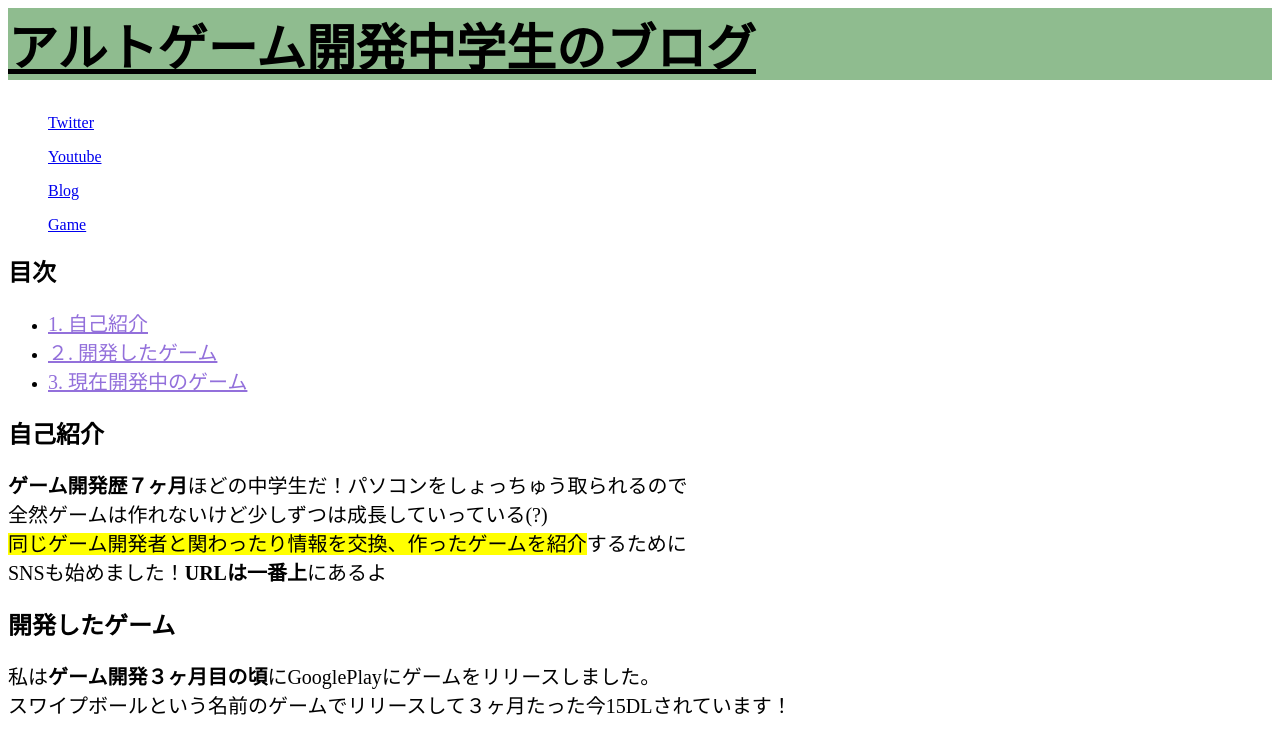
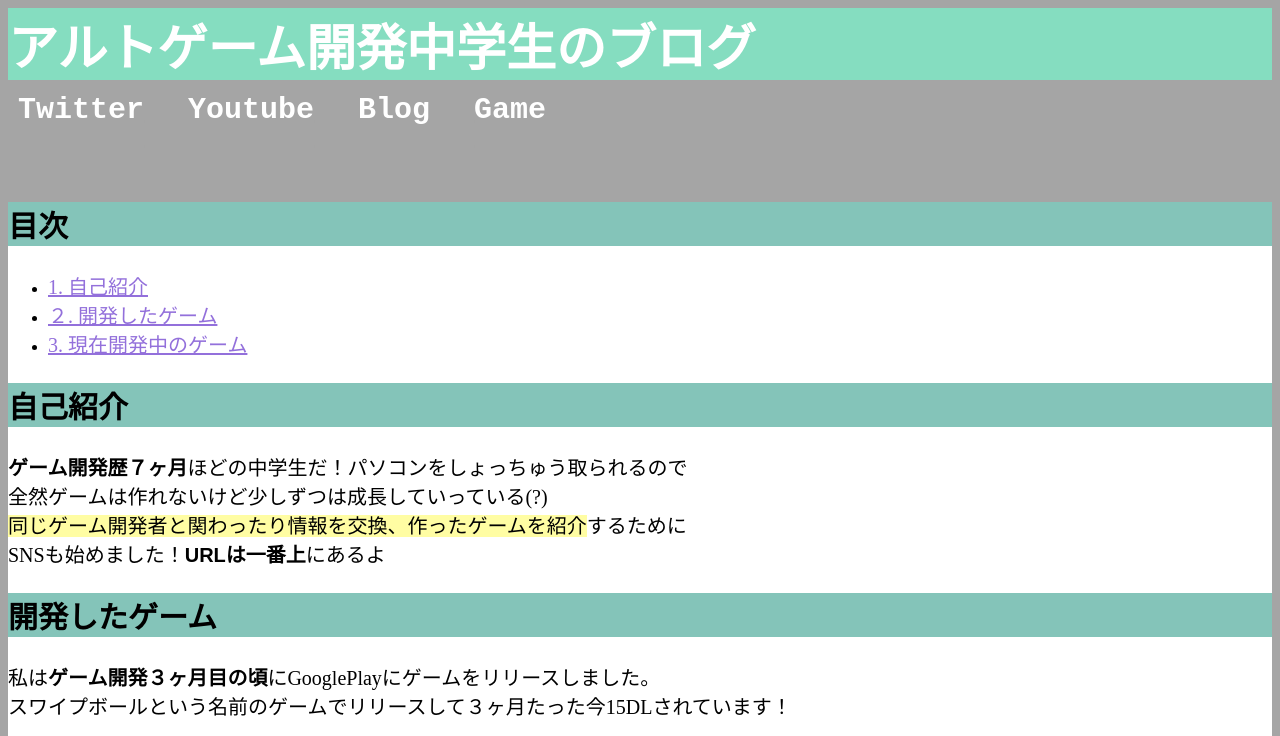
Before and after one commit to alto38/altogame.com, a plain HTML site: page index.html in a window 1280 px wide. Shown: the top 736 px of the page. Drawn offline with Linux system fonts and the light colour scheme; grey boxes are pictures that could not be loaded.

Commit message:
Update stylesheet.css

```diff
--- a/stylesheet.css
+++ b/stylesheet.css
@@ -1,9 +1,11 @@
-h1{
+h1 {
+  background-color: rgb(133, 221, 192);
+    font-family: sans-serif;
     font-size: 50px;
-    color: black;
-  background-color: darkseagreen;
-  text-decoration: underline;
-}
+    color: rgb(255, 255, 255);
+  margin-bottom: 5%;
+  }
+
 p{
     font-size:20px;
 }
@@ -16,3 +18,39 @@ p{
     font-size: 20px;
     color: mediumpurple;
 }
+h2 {
+    font-family: sans-serif;
+    font-size: 30px;
+    color: black;
+  background-color: rgb(132, 196, 185);
+}
+html{
+  background-color: rgb(165, 165, 165);
+}
+div{
+  background-color: white;
+}
+strong{
+  font-weight: 800;
+  font-family: sans-serif;
+}
+mark{
+  background-color: rgb(255, 253, 163);
+
+}
+.head{
+  font-family: 'Courier New', Courier, monospace;
+  display: inline;
+  position: relative;
+  top:-25px;
+  left: -15px;
+font-weight: 700;
+  font-size: 30px;
+  color:rgb(255, 255, 255);
+  margin: 0%;
+  text-decoration: underline  rgb(165,165, 165);
+}
+.km{
+  color:rgb(87, 128, 216);
+  font-weight: 800;
+}
```
